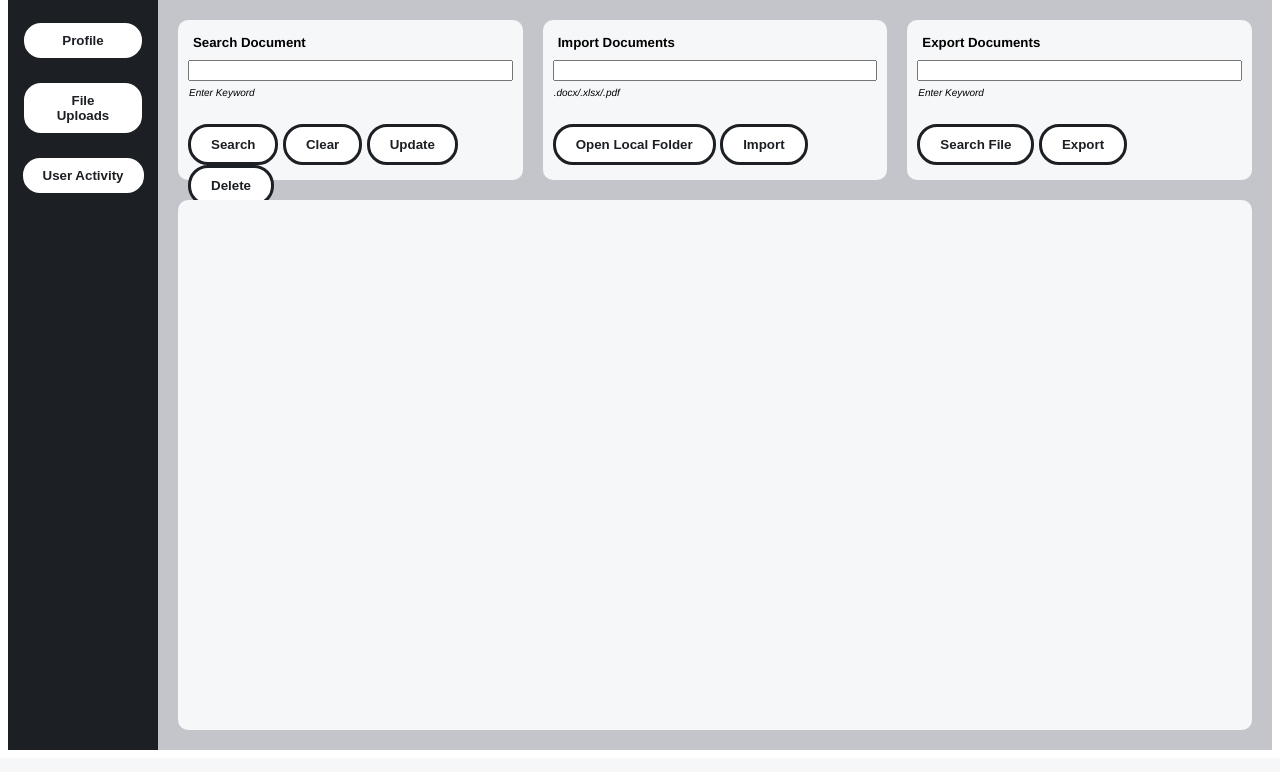
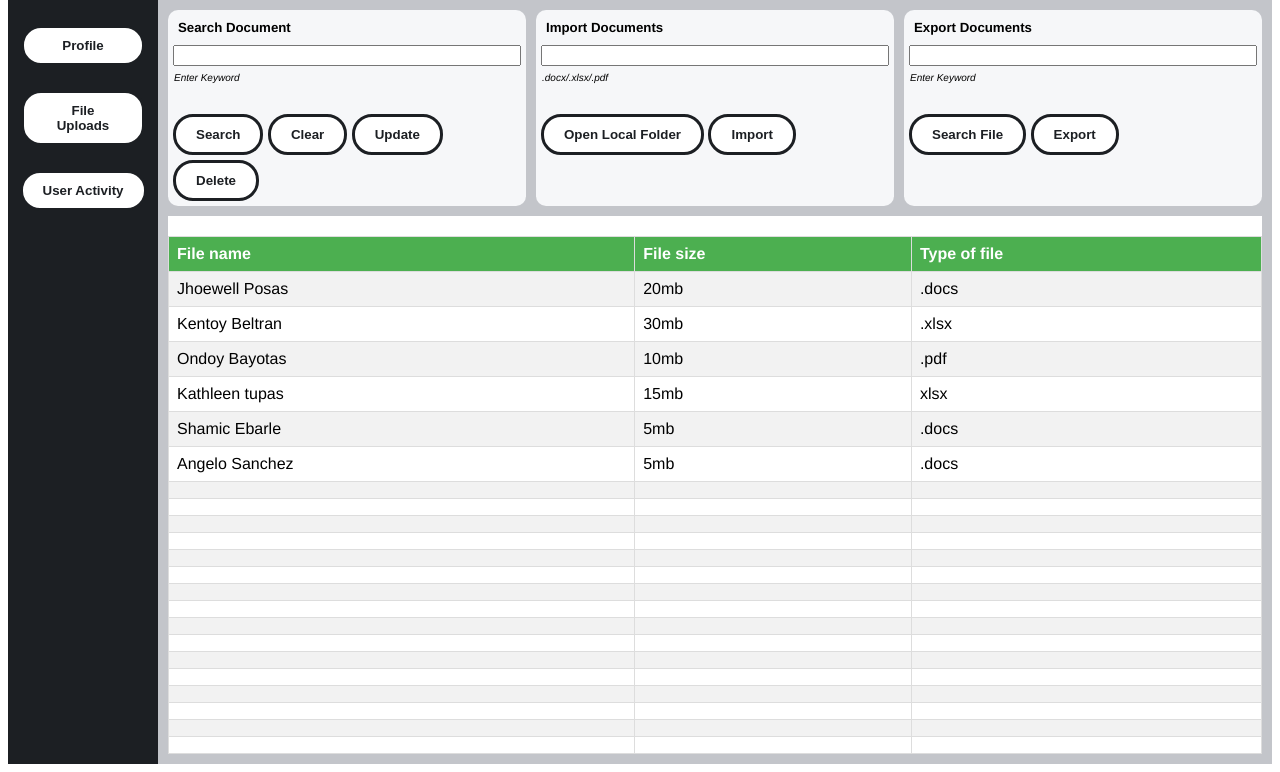
Before and after one commit to BenBayotas/DocTrackingSystem_UI_Group2, a PHP site: page / in a window 1280 px wide. Shown: the part 58-830 px from the top of the page. Before the commit the page ends 808 px from the top, so only its background shows below. Run offline with PHP 8.4, Linux system fonts and the light colour scheme.

Commit message:
Proper alignment and table added

```diff
--- a/index.html
+++ b/index.html
@@ -73,7 +73,128 @@
     </div>
 
 
-    <div class="card"></div>
+    <div class="tablebg">
+      <div class="table">
+        <table>
+          <tr>
+            <th>File name</th>
+            <th>File size</th>
+            <th>Type of file</th>
+          </tr>
+          <tr>
+            <td>Jhoewell Posas</td>
+            <td>20mb</td>
+            <td>.docs</div></td>
+          </tr>
+          <tr>
+            <td>Kentoy Beltran</td>
+            <td>30mb</td>
+            <td>.xlsx</td>
+          </tr>
+          <tr>
+            <td>Ondoy Bayotas </td>
+            <td>10mb </td>
+            <td>.pdf </td>
+          </tr>
+          <tr>
+            <td>Kathleen tupas</td>
+            <td>15mb</td>
+            <td>xlsx</td>
+          </tr>
+          <tr>
+            <td>Shamic Ebarle</td>
+            <td>5mb</td>
+            <td>.docs</td>
+          </tr>
+          <tr>
+            <td>Angelo Sanchez</td>
+            <td>5mb</td>
+            <td>.docs</td>
+          </tr>
+          <tr>
+            <td></td>
+            <td></td>
+            <td></td>
+          </tr>
+          <tr>
+            <td></td>
+            <td></td>
+            <td></td>
+          </tr>
+          <tr>
+            <td></td>
+            <td></td>
+            <td></td>
+          </tr>
+          <tr>
+            <td></td>
+            <td></td>
+            <td></td>
+          </tr>
+          <tr>
+            <td></td>
+            <td></td>
+            <td></td>
+          </tr>
+          <tr>
+            <td></td>
+            <td></td>
+            <td></td>
+          </tr>
+          <tr>
+            <td></td>
+            <td></td>
+            <td></td>
+          </tr>
+          <tr>
+            <td></td>
+            <td></td>
+            <td></td>
+          </tr>
+          <tr>
+            <td></td>
+            <td></td>
+            <td></td>
+          </tr>
+          <tr>
+            <td></td>
+            <td></td>
+            <td></td>
+          </tr>
+          <tr>
+            <td></td>
+            <td></td>
+            <td></td>
+          </tr>
+          <tr>
+            <td></td>
+            <td></td>
+            <td></td>
+          </tr>
+          <tr>
+            <td></td>
+            <td></td>
+            <td></td>
+          </tr>
+          <tr>
+            <td></td>
+            <td></td>
+            <td></td>
+          </tr>
+          <tr>
+            <td></td>
+            <td></td>
+            <td></td>
+          </tr>
+          <tr>
+            <td></td>
+            <td></td>
+            <td></td>
+          </tr>
+        </table>
+      </div>
+
+    </div>
 
   </main>
 
--- a/styles.css
+++ b/styles.css
@@ -1,6 +1,6 @@
 body {
   font-family: Helvetica;
-  height: 100vh;
+  min-height: 96vh;
   display: grid;
   grid-template-columns: 150px 1fr;
   grid-template-rows: 50px 1fr;
@@ -25,15 +25,15 @@ body {
 .main {
   background-color: #c3c5ca;
   grid-area: main;
-  padding: 20px;
+  padding: 10px;
+  gap: 10px;
   display: grid;
   grid-template-columns: 1fr 1fr 1fr;
-  grid-template-rows: 160px 1fr 1fr;
+  grid-template-rows: auto 1fr 1fr;
   grid-template-areas:
   "c1 c2 c3"
   "c4 c4 c4"
   "c4 c4 c4";
-  gap: 20px;
 }
 
 .card {
@@ -42,7 +42,7 @@ body {
   text-align: left;
   display: flex;
   flex-direction: column;
-  padding: 10px;
+  padding: 5px;
   gap: 5px;
 
 }
@@ -92,6 +92,7 @@ button {
   border-radius: 20px;
   cursor: pointer;
   border: solid;
+  margin-top: 5px;
   transition: background-color 0.15s, color 0.15s;
 }
 button:hover {
@@ -107,3 +108,67 @@ button:active{
   align-items: end;
   margin-top: 20px;
 }
+
+.tablebg {
+  background-color: #fff;
+}
+
+.tablebg:nth-child(1) {
+  grid-area: c1;
+}
+
+.tablebg:nth-child(2) {
+  grid-area: c2;
+}
+
+.tablebg:nth-child(3) {
+  grid-area: c3;
+}
+
+.tablebg:nth-child(4) {
+  grid-area: c4;
+}
+
+
+.table {
+  width: 100%;
+  margin-top: 20px;
+  overflow-x: auto;
+}
+
+
+.table table {
+  width: 100%;
+  border-collapse: collapse;
+}
+
+
+.table th {
+  background-color: #ffffff;
+  border: 1px solid #dddddd;
+  text-align: left;
+  padding: 8px;
+}
+
+
+.table td {
+  border: 1px solid #dddddd;
+  text-align: left;
+  padding: 8px;
+}
+
+
+.table tr:nth-child(even) {
+  background-color: #f2f2f2;
+}
+
+
+.table tr th {
+  background-color: #4CAF50;
+  color: white;
+}
+
+.table tr:hover {
+  background-color: #ddd;
+  transition: background-color 0.15s, color 0.15s;
+}
```
